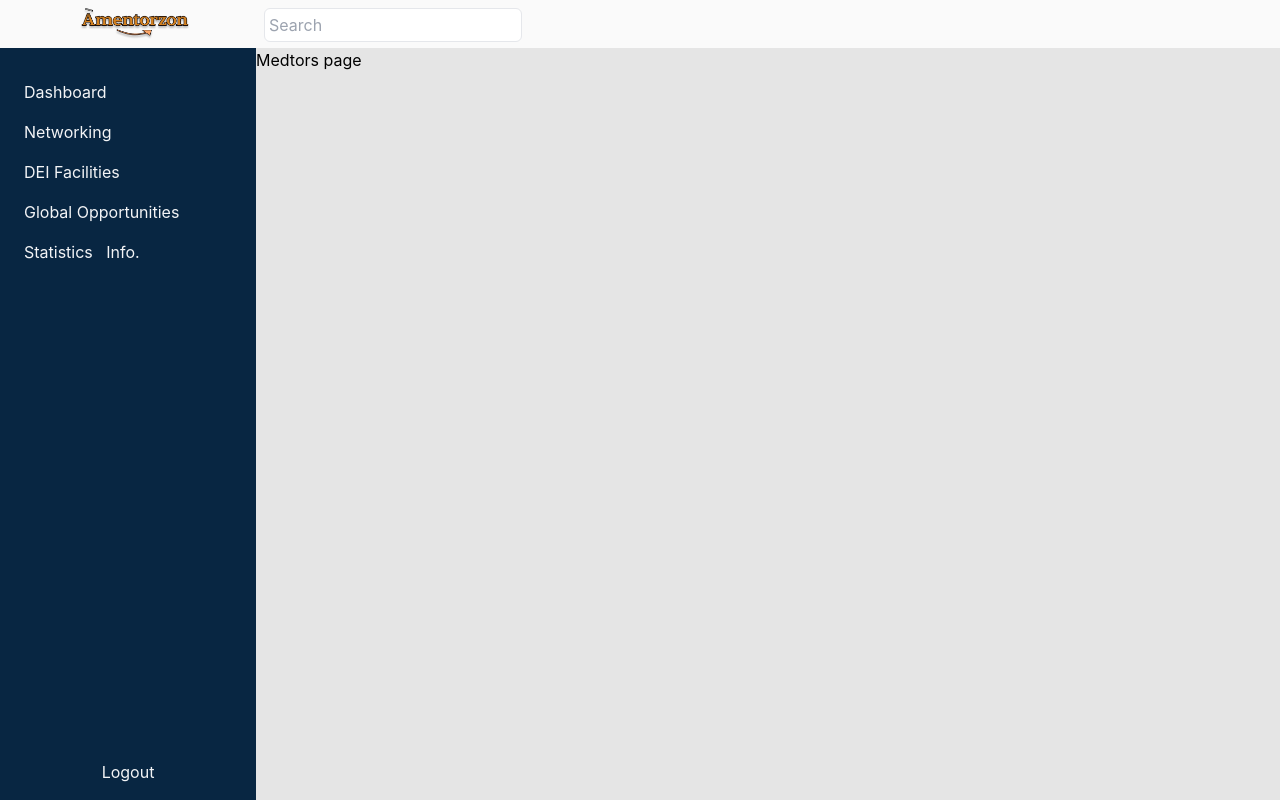
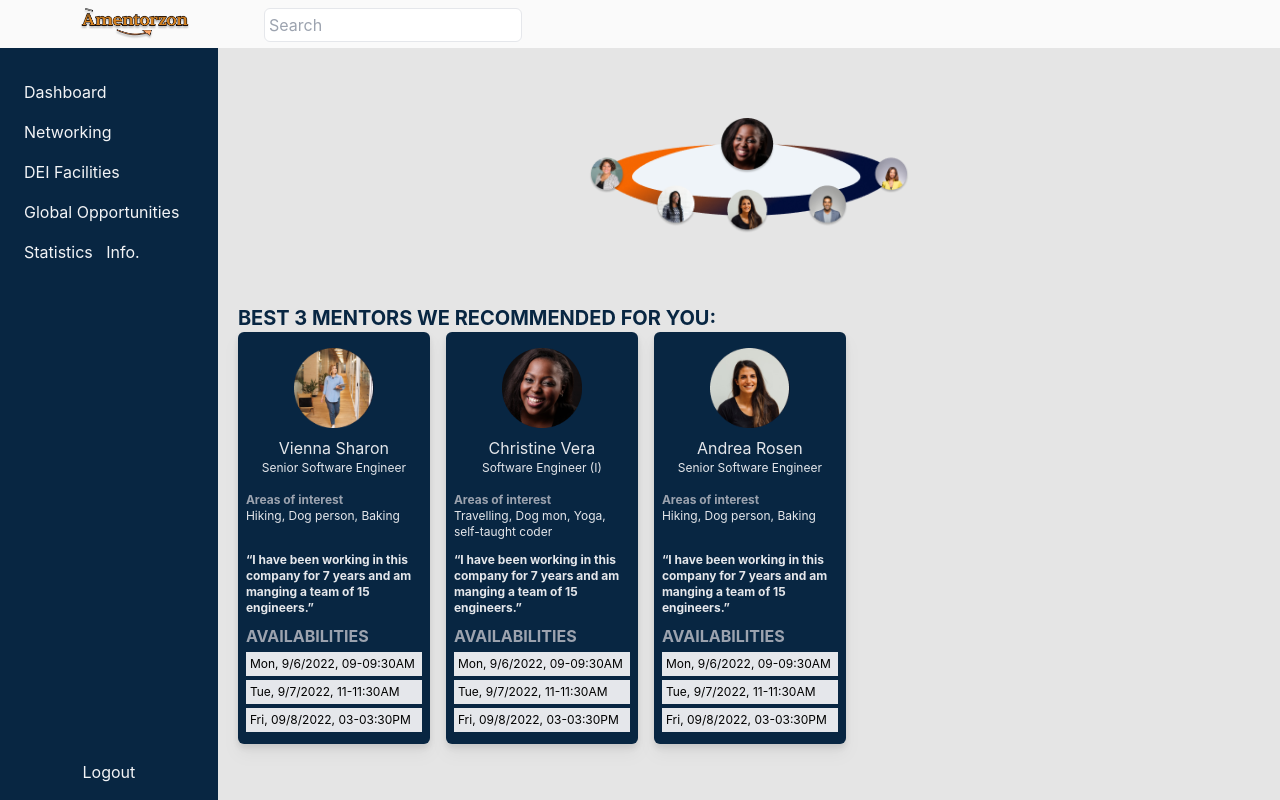
Before and after one commit to Leojino/hustlers, a Next.js app: page /mentors in a window 1280 px wide. Built offline with nearby package versions, Linux system fonts and the light colour scheme.

Commit message:
update mentor page

```diff
--- a/components/MentorThumbnail.js
+++ b/components/MentorThumbnail.js
@@ -1,14 +1,21 @@
 import { useEffect, useState } from "react";
+import Image from 'next/image'
 
-export default function MentorThumbnail({ name, position, interests }) {
+export default function MentorThumbnail({ mentor }) {
   return (
-    <div className="w-40 p-2 bg-slate-200 rounded-md drop-shadow-lg cursor-pointer hover:drop-shadow-xl">
-      <div className="rounded-full bg-slate-900 w-20 h-20 mx-auto my-2"></div>
-      <h4 className="text-center">Vienna Shanon</h4>
-      <h6 className="text-xs text-center">Senior Software Engineer</h6>
+    <div className="w-40 p-2 bg-slate-200 rounded-md drop-shadow-lg cursor-pointer hover:drop-shadow-xl mx-2 first:ml-0">
+      <div className="rounded-full bg-slate-900 w-20 h-20 mx-auto my-2 relative">
+        <Image
+            objectFit='contain'
+            layout='fill'
+            src={mentor.profilePicture}
+        />
+      </div>
+      <h4 className="text-center">{mentor.name}</h4>
+      <h6 className="text-xs text-center">{mentor.position}</h6>
       <div className="my-4 text-xs">
         <div className="font-bold">Areas of interest</div>
-        <div>Hiking, Dog person, Baking</div>
+        <div className="h-6">{mentor.hobbies.join(", ")}</div>
       </div>
       <p className="text-orange-600 text-xs font-bold">“I have been working in this company for 7 years and am manging a team of 15 engineers.”</p>
     </div>
--- /dev/null
+++ b/components/MentorThumbnailDark.js
@@ -0,0 +1,28 @@
+import { useEffect, useState } from "react";
+import Image from 'next/image'
+export default function MentorThumbnailDark({ mentor }) {
+  return (
+    <div className="w-48 p-2 bg-[#082642] text-gray-200 rounded-md drop-shadow-lg cursor-pointer hover:drop-shadow-xl mx-2 first:ml-0">
+      <div className="relative rounded-full bg-slate-900 w-20 h-20 mx-auto my-2">
+        <Image
+            objectFit='contain'
+            layout='fill'
+            src={mentor.profilePicture}
+        />
+      </div>
+      <h4 className="text-center">{mentor.name}</h4>
+      <h6 className="text-xs text-center">{mentor.position}</h6>
+      <div className="my-4 text-xs">
+        <div className="font-bold text-gray-400">Areas of interest</div>
+        <div className="h-7">{mentor.hobbies.join(", ")}</div>
+      </div>
+      <p className="text-xs font-bold my-2">“I have been working in this company for 7 years and am manging a team of 15 engineers.”</p>
+      <div>
+        <div className="font-bold text-gray-400">AVAILABILITIES</div>
+        <small className="bg-gray-200 p-1 my-1 block text-black text-xs">Mon, 9/6/2022, 09-09:30AM</small>
+        <small className="bg-gray-200 p-1 my-1 block text-black text-xs">Tue, 9/7/2022, 11-11:30AM</small>
+        <small className="bg-gray-200 p-1 my-1 block text-black text-xs">Fri, 09/8/2022, 03-03:30PM</small>
+      </div>
+    </div>
+  );
+}
--- a/pages/api/returnmentors.js
+++ b/pages/api/returnmentors.js
@@ -1,7 +1,7 @@
 let employeeData = [
     {
         name: 'Christine Vera',
-        profilePicture: '/public/images/profile/christineVera.png',
+        profilePicture: '/images/profile/christineVera.png',
         dateOfJoining: 'Oct-10-2020',
         position: 'Software Engineer (I)',
         team: 'A',
@@ -11,7 +11,7 @@ let employeeData = [
     },
     {
         name: 'Vienna Sharon',
-        profilePicture: '/public/images/profile/viennaSharon.png',
+        profilePicture: '/images/profile/viennaSharon.png',
         dateOfJoining: 'Jan-3-2015',
         position: 'Senior Software Engineer',
         team: 'A',
@@ -21,7 +21,7 @@ let employeeData = [
     },
     {
         name: 'MaryAnn Lizzi',
-        profilePicture: '/public/images/profile/maryannLizzi.png',
+        profilePicture: '/images/profile/maryannLizzi.png',
         dateOfJoining: 'Aug-15-2016',
         position: 'Senior Software Engineer',
         team: 'B',
@@ -31,7 +31,7 @@ let employeeData = [
     },
     {
         name: 'Andrea Rosen',
-        profilePicture: '/public/images/profile/andreaRosen.png',
+        profilePicture: '/images/profile/andreaRosen.png',
         dateOfJoining: 'Feb-05-2015',
         position: 'Senior Software Engineer',
         team: 'B',
@@ -41,7 +41,7 @@ let employeeData = [
     },
     {
         name: 'Joelle Margaret',
-        profilePicture: '/public/images/profile/joelleMargaret.png',
+        profilePicture: '/images/profile/joelleMargaret.png',
         dateOfJoining: 'May-20-2017',
         position: 'Senior Software Engineer',
         team: 'C',
@@ -51,7 +51,7 @@ let employeeData = [
     },
     {
         name: 'Josie Rowen',
-        profilePicture: '/public/images/profile/josieRowen.png',
+        profilePicture: '/images/profile/josieRowen.png',
         dateOfJoining: 'Mar-8-2018',
         position: 'Head Software Engineer',
         team: 'C',
@@ -80,10 +80,10 @@ function shuffle(array) {
   }
 
 export default function handler(req, res) {
-
+    const count = Number(req.query.count) || 3;
     let randomData = shuffle(employeeData);
     let returnData = [];
-    for(let i=0; i<2; i ++){
+    for(let i=0; i<count; i ++){
         returnData.push(randomData[i]);
     }
     // console.log(returnData)
--- a/pages/index.js
+++ b/pages/index.js
@@ -1,48 +1,75 @@
-import { useState } from 'react'
-import Head from 'next/head'
-// import Image from 'next/image'
-import MentorThumbnail from '../components/MentorThumbnail'
-import QuestionsModal from '../components/questionsModal'
+import { useState, useEffect } from "react";
+import Head from "next/head";
+import Image from 'next/image'
+import MentorThumbnail from "../components/MentorThumbnail";
+import QuestionsModal from "../components/questionsModal";
 
 export default function Home() {
   const [showQuestions, setShowQuestions] = useState(false);
+  const [mentors, setMentors] = useState(null);
+  useEffect(() => {
+    fetch("/api/returnmentors?count=5")
+      .then((res) => res.json())
+      .then((data) => {
+        setMentors(data.returnData);
+      });
+  }, []);
   return (
-    <div className='grow overflow-auto'>
+    <div className="grow overflow-auto">
       <Head>
         <title>Hackathon</title>
         <meta name="description" content="Generated by create next app" />
         <link rel="icon" href="/favicon.ico" />
       </Head>
 
-      <main className='p-6'>
-        <article className='border rounded-lg p-4 bg-white rounded-md'>
-          <h2 className='text-xl border-b border-orange-700/50 py-3 mb-2'>Profile</h2>
-          <div className='flex items-center'>
-            <div className="rounded-full bg-slate-900 w-24 h-24 mx-5">
+      <main className="p-6">
+        <article className="border rounded-lg p-4 bg-white rounded-md">
+          <h2 className="text-xl border-b border-orange-700/50 py-3 mb-2">Profile</h2>
+          <div className="flex items-center">
+            <div className="rounded-full bg-slate-900 w-24 h-24 mx-5 relative">
+            <Image
+                objectFit='contain'
+                layout='fill'
+                src="/images/profile/josieRowen.png"
+            />
             </div>
-            <div className='p-2 grow'>
-              <h4 className="font-semibold text-xl">Christine Vera</h4>
-              <small className='text-gray-500 font-bold'>Software Engineer (I)</small>
-              <div className="text-gray-500"><small className='font-bold'>Languages:</small> <small>JavaScript, C++, HTML, CSS</small> </div>
-              <div className="text-gray-500"><small className='font-bold'>Hobbies:</small> <small>Travelling 🌍, Dog mom 🐶, Yoga 🧘🏻‍♀️, self-taught coder 👩‍💻</small> </div>
+            <div className="p-2 grow">
+              <h4 className="font-semibold text-xl">Katherine Jones</h4>
+              <small className="text-gray-500 font-bold">Software Engineer (I)</small>
+              <div className="text-gray-500">
+                <small className="font-bold">Languages:</small> <small>JavaScript, C++, HTML, CSS</small>{" "}
+              </div>
+              <div className="text-gray-500">
+                <small className="font-bold">Hobbies:</small> <small>Travelling 🌍, Dog mom 🐶, Yoga 🧘🏻‍♀️, self-taught coder 👩‍💻</small>{" "}
+              </div>
             </div>
-            <div className='flex flex-col justify-center p-5'>
+            <div className="flex flex-col justify-center p-5">
               <button className="bg-orange-600 text-white text-sm m-2 py-1 px-3 rounded-md">Find Batchmates &rsaquo;</button>
-              <button className="bg-orange-600 text-white text-sm m-2 py-1 px-3 rounded-md"
-                onClick={(e) => {setShowQuestions(true)}}
-              >Book Mentorship Sessions &rsaquo;</button>
+              <button
+                className="bg-orange-600 text-white text-sm m-2 py-1 px-3 rounded-md"
+                onClick={(e) => {
+                  setShowQuestions(true);
+                }}
+              >
+                Book Mentorship Sessions &rsaquo;
+              </button>
             </div>
           </div>
         </article>
 
-        <section className='drop-shadow-xl my-4 p-4 bg-white'>
-          <h2 className='text-xl border-b border-orange-700/50 py-3 mb-2'>Mentor Availabilities</h2>
+        <section className="drop-shadow-xl my-4 p-4 bg-white">
+          <h2 className="text-xl border-b border-orange-700/50 py-3 mb-2">Mentor Availabilities</h2>
           <div className="flex gap-1">
-            <MentorThumbnail/>
+            {mentors ? mentors.map((mentor, index) => <MentorThumbnail key={index} mentor={mentor} />) : "Loading"}
           </div>
         </section>
       </main>
-      <QuestionsModal show={showQuestions} onClose={() => {setShowQuestions(false)}}/>
+      <QuestionsModal
+        show={showQuestions}
+        onClose={() => {
+          setShowQuestions(false);
+        }}
+      />
     </div>
-  )
+  );
 }
--- a/pages/mentors.js
+++ b/pages/mentors.js
@@ -1,3 +1,35 @@
+import Image from 'next/image'
+import { useEffect, useState } from 'react'
+import MentorThumbnailDark from '../components/MentorThumbnailDark'
 export default function Mentors() {
-    return (<div>Medtors page</div>)
+    const [mentors, setMentors] = useState(null);
+    useEffect(() => {
+        fetch("/api/returnmentors")
+        .then(res => res.json())
+        .then(data => {
+            console.log(data.returnData);
+            setMentors(data.returnData);
+        });
+    }, [])
+    return (
+        <div className="w-full overflow-auto pb-5">
+            <div className="w-80 h-64 p-10 relative mx-auto">
+                <Image
+                    objectFit='contain'
+                    layout='fill'
+                    src="/images/others/networkImg.png"
+                />
+            </div>
+            <div className="relative mx-5">
+                {mentors && <h5 className='text-[#082642] font-bold text-xl'>BEST {mentors.length} MENTORS WE RECOMMENDED FOR YOU:</h5>}
+                <div className="flex">
+                    {
+                        mentors ?
+                        mentors.map( (mentor, index) => <MentorThumbnailDark key={index} mentor={mentor}/>) :
+                        "Loading"
+                    }
+                </div>
+            </div>
+        </div>
+    )
 }
```
Also changed, not shown: data/employee.js (+6 -6 lines).
